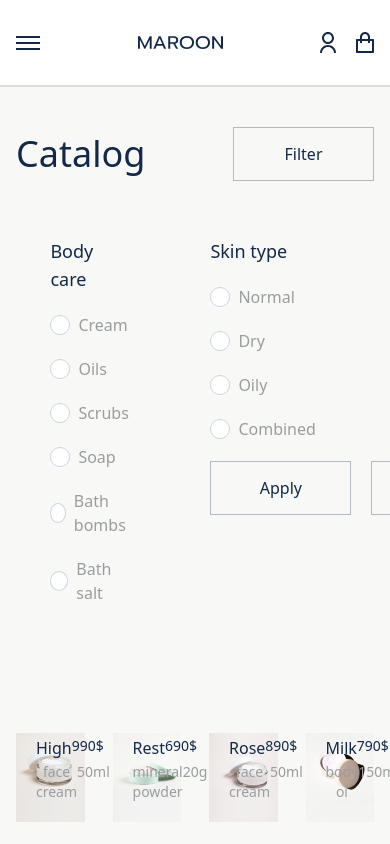
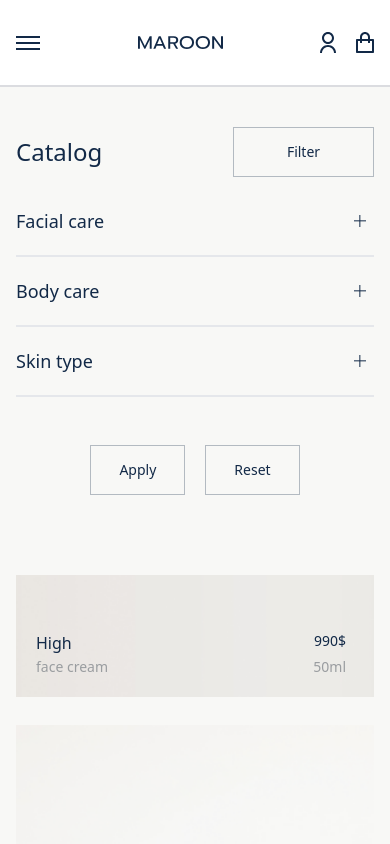
Before and after one commit to KasimovAslbek/Maroon, a React (Create React App) app: page /catalog in a window 390 px wide. Both pictures are taken after a click on the button "Filter". Shown: the top 844 px of the page. Built offline with nearby package versions, Linux system fonts and the light colour scheme.

Commit message:
Filter part is ready

```diff
--- a/src/components/CatalogItems.jsx
+++ b/src/components/CatalogItems.jsx
@@ -31,18 +31,36 @@ const data = [
 
 function CatalogItems() {
     const [filterOpen, setFilterOpen] = useState(false);
+    const [filterFaceOpen, setFilterFaceOpen] = useState(false);
+    const [filterBodyOpen, setFilterBodyOpen] = useState(false);
+    const [filterSkinOpen, setFilterSkinOpen] = useState(false);
   return (
     <div className='bg-[#F8F8F6] '>
         <div className='w-full h-0.5 bg-[#DBDCE0]'></div>
-        <div className="mx-4 sm:mx-11 lg:mx-24 ">
+        <div className="mx-4 sm:mx-11 lg:mx-24 relative">
             <div className='w-full flex justify-between items-center mt-10 pb-14'>
-                <h2 className='text-4xl font-medium'>Catalog</h2>
-                <button className='border border-[#B3BAC1] px-10 py-3.5 min-w-[141px]  hover:bg-slate-200 duration-700'   onClick={() => setFilterOpen(!filterOpen)}>Filter</button>
+                <h2 className='text-2xl sm:text-4xl font-medium'>Catalog</h2>
+                <button className='border border-[#B3BAC1] px-7 sm:px-10 py-3.5 min-w-[141px] text-sm sm:text-base hover:bg-slate-200 duration-700'   onClick={() => setFilterOpen(!filterOpen)}>Filter</button>
             </div>
-            <div className={`mb-32  ${filterOpen ? 'block' : 'hidden'}`}>
-                <form className='flex justify-center gap-20'>
-                    <div className='space-y-5 text-[#9A9DA0]'>
-                        <h2 className='mb-3 text-lg font-medium text-[#122947]'>Facial care</h2>
+            <div className={` pb-20 z-40 bg-[#F8F8F6] w-full absolute top-20 left-0 sm:pb-32  ${filterOpen ? 'block' : 'hidden'}`}>
+                <form className=' sm:flex lg:justify-center gap-20'>
+                    <div >
+                        <div className='flex justify-between items-center mb-5 pb-5 border-b-2 sm:mb-5 sm:pb-0 sm:border-b-0'>
+                            <h2 className=' text-lg font-medium '>Facial care</h2>
+                            <div onClick={() => setFilterFaceOpen(!filterFaceOpen)} className={` cursor-pointer sm:hidden px-2  ${filterFaceOpen ? 'hidden' : ''}`} >
+                                <svg  xmlns="http://www.w3.org/2000/svg" width="12" height="12" viewBox="0 0 12 12" fill="none">
+                                    <path d="M0 5.85294H12M5.85294 12V0" stroke="#122947"/>
+                                </svg>
+                            </div>
+                            <div onClick={() => setFilterFaceOpen(!filterFaceOpen)} className={` cursor-pointer sm:hidden py-2 px-2  ${filterFaceOpen ? '' : 'hidden'}`} >
+                                <svg onClick={() => setFilterFaceOpen(!filterFaceOpen)} xmlns="http://www.w3.org/2000/svg" width="12" height="2" viewBox="0 0 12 2" fill="none">
+                                <path d="M0 1H12" stroke="#122947"/>
+                                </svg>
+                            </div>
+
+                        </div>
+
+                        <div onClick={() => setFilterFaceOpen(!filterFaceOpen)} className={`space-y-5 text-[#9A9DA0] sm:block mb-10 sm:mb-0 ${filterFaceOpen ? '' : 'hidden'}`} >
                             <label className='flex items-center space-x-2'>
                                 <input type="checkbox" name="cream" id="cream" className="rounded-checkbox" />
                                 <span className="text-base">Cream</span>
@@ -68,9 +86,26 @@ function CatalogItems() {
                                 <span className="text-base">Powders</span>
                             </label>
                         </div>
+                    </div>
 
-                    <div className='space-y-5 text-[#9A9DA0]'>
-                        <h2 className='mb-3 text-lg font-medium text-[#122947]'>Body care</h2>
+
+                    <div >
+                        <div className='flex justify-between items-center mb-5 pb-5 border-b-2 sm:mb-5 sm:pb-0 sm:border-b-0'>
+                            <h2 className=' text-lg font-medium '>Body care</h2>
+                            <div onClick={() => setFilterBodyOpen(!filterBodyOpen)} className={` cursor-pointer sm:hidden px-2  ${filterBodyOpen ? 'hidden' : ''}`} >
+                                <svg  xmlns="http://www.w3.org/2000/svg" width="12" height="12" viewBox="0 0 12 12" fill="none">
+                                    <path d="M0 5.85294H12M5.85294 12V0" stroke="#122947"/>
+                                </svg>
+                            </div>
+                            <div onClick={() => setFilterBodyOpen(!filterBodyOpen)} className={` cursor-pointer sm:hidden py-2 px-2  ${filterBodyOpen ? '' : 'hidden'}`} >
+                                <svg onClick={() => setFilterFaceOpen(!filterBodyOpen)} xmlns="http://www.w3.org/2000/svg" width="12" height="2" viewBox="0 0 12 2" fill="none">
+                                <path d="M0 1H12" stroke="#122947"/>
+                                </svg>
+                            </div>
+
+                        </div>
+
+                        <div onClick={() => setFilterFaceOpen(!filterBodyOpen)} className={`space-y-5 text-[#9A9DA0] mb-10 sm:mb-0 sm:block  ${filterBodyOpen ? '' : 'hidden'}`} >
                             <label className='flex items-center space-x-2'>
                                 <input type="checkbox" name="cream1" id="cream1" className="rounded-checkbox" />
                                 <span className="text-base">Cream</span>
@@ -96,8 +131,25 @@ function CatalogItems() {
                                 <span className="text-base">Bath salt</span>
                             </label>
                         </div>
-                    <div className='space-y-5 text-[#9A9DA0]'>
-                        <h2 className='mb-3 text-lg font-medium text-[#122947]'>Skin type</h2>
+                    </div>
+
+                    <div >
+                        <div className='flex justify-between items-center mb-5 pb-5 border-b-2 sm:mb-5 sm:pb-0 sm:border-b-0'>
+                            <h2 className=' text-lg font-medium '>Skin type</h2>
+                            <div onClick={() => setFilterSkinOpen(!filterSkinOpen)} className={` cursor-pointer sm:hidden px-2  ${filterSkinOpen ? 'hidden' : ''}`} >
+                                <svg  xmlns="http://www.w3.org/2000/svg" width="12" height="12" viewBox="0 0 12 12" fill="none">
+                                    <path d="M0 5.85294H12M5.85294 12V0" stroke="#122947"/>
+                                </svg>
+                            </div>
+                            <div onClick={() => setFilterSkinOpen(!filterSkinOpen)} className={` cursor-pointer sm:hidden py-2 px-2  ${filterSkinOpen ? '' : 'hidden'}`} >
+                                <svg onClick={() => setFilterFaceOpen(!filterSkinOpen)} xmlns="http://www.w3.org/2000/svg" width="12" height="2" viewBox="0 0 12 2" fill="none">
+                                <path d="M0 1H12" stroke="#122947"/>
+                                </svg>
+                            </div>
+
+                        </div>
+
+                        <div onClick={() => setFilterFaceOpen(!filterSkinOpen)} className={`space-y-5 text-[#9A9DA0] sm:block mb-10 sm:mb-0  ${filterSkinOpen ? '' : 'hidden'}`} >
                             <label className='flex items-center space-x-2'>
                                 <input className="rounded-checkbox" type="checkbox" name="Normal" id="Normal" />
                                 <span className="text-base">Normal</span>
@@ -115,30 +167,21 @@ function CatalogItems() {
                                 <span className="text-base">Combined</span>
                             </label>
 
-                        <div className='flex gap-5 text-[#122947]'>
+                            <div className='hidden lg:flex gap-5 text-[#122947]'>
                                 <button className='border border-[#B3BAC1] px-10 py-3.5 min-w-[141px]  hover:bg-slate-200 duration-700'>Apply</button>
                                 <button className='border border-[#B3BAC1] px-10 py-3.5 min-w-[141px]  hover:bg-slate-200 duration-700'>Reset</button>
                             </div>
                         </div>
-                </form>
                     </div>
 
+                </form>
 
-
-
-
-
-
-
-
-
-
-
-
-
-
-
-            <div className='grid grid-cols-4 gap-7'>
+                <div className='flex mx-4 justify-center lg:hidden mt-12 gap-5 text-[#122947]'>
+                    <button className='border border-[#B3BAC1] px-7 sm:px-10 py-3.5 sm:min-w-[141px] text-sm sm:text-base hover:bg-slate-200 duration-700'>Apply</button>
+                    <button className='border border-[#B3BAC1] px-7 sm:px-10 py-3.5 sm:min-w-[141px] text-sm sm:text-base hover:bg-slate-200 duration-700'>Reset</button>
+                </div>
+            </div>
+            <div className='grid grid-cols-1 sm:grid-cols-2 lg:grid-cols-4 gap-7'>
                 {data.map((card , index) =>(
                   <div key={index} className='relative'>
                     <img  className='w-full h-full' src={card.source} alt="" />
@@ -156,13 +199,13 @@ function CatalogItems() {
                 ))}
 
             </div>
-            <div className='mt-12 relative'>
+            <div className='mt-12 relative flex justify-between items-center'>
                 <div className='flex items-start gap-2 justify-center text-lg'>
                     <p>1</p>
                     <div className='h-[1px] w-12 bg-[#122947] my-auto'></div>
                     <p className='text-[#9A9DA0]' >8</p>
                 </div>
-                <div className='absolute right-0 top-2 flex justify-end  gap-8 '>
+                <div className='sm:absolute right-0 top-2 flex justify-end  gap-8 '>
                     <svg className='swiper-button-prev cursor-pointer ' xmlns="http://www.w3.org/2000/svg" width="27" height="14" viewBox="0 0 27 14" fill="none">
                         <path d="M27 7H0.999999M0.999999 7L7.30303 1M0.999999 7L7.30303 13" stroke="#122947"/>
                     </svg>
```
Lines whose indentation alone changed are shown as unchanged.
